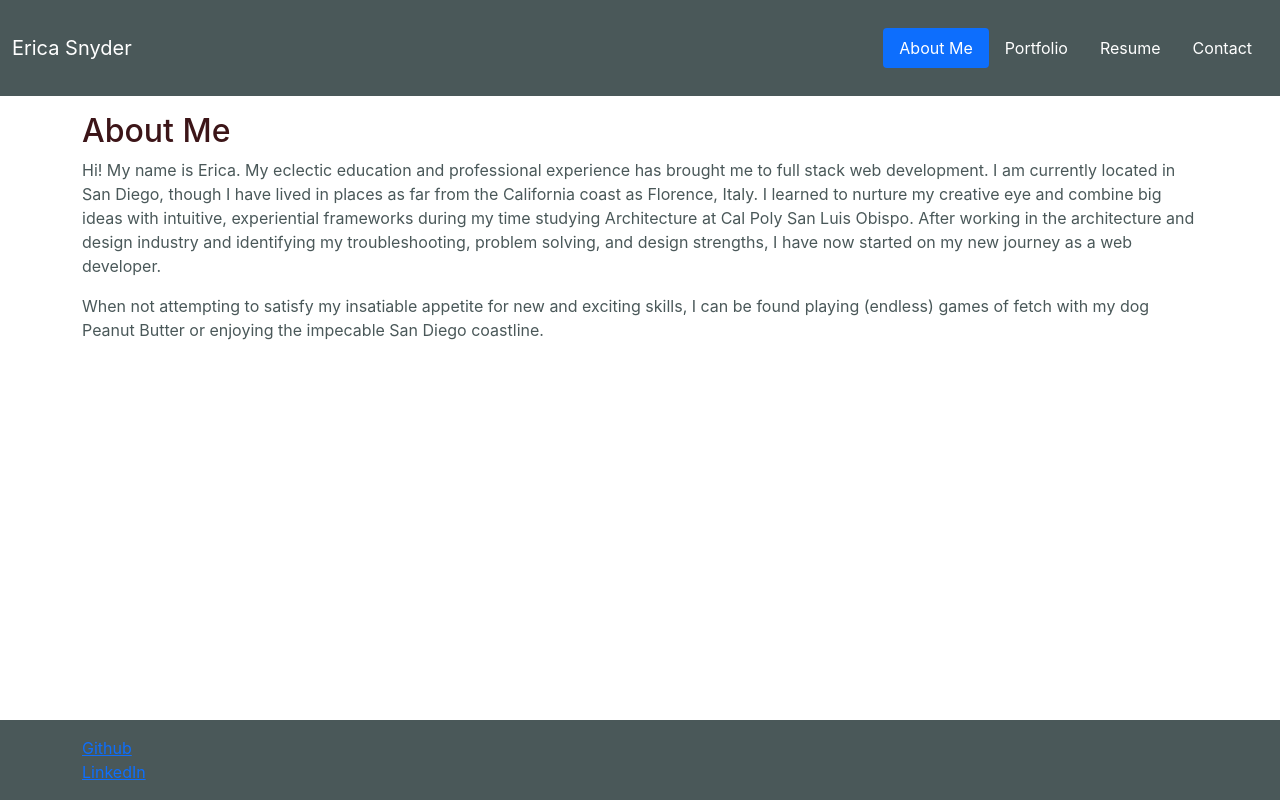
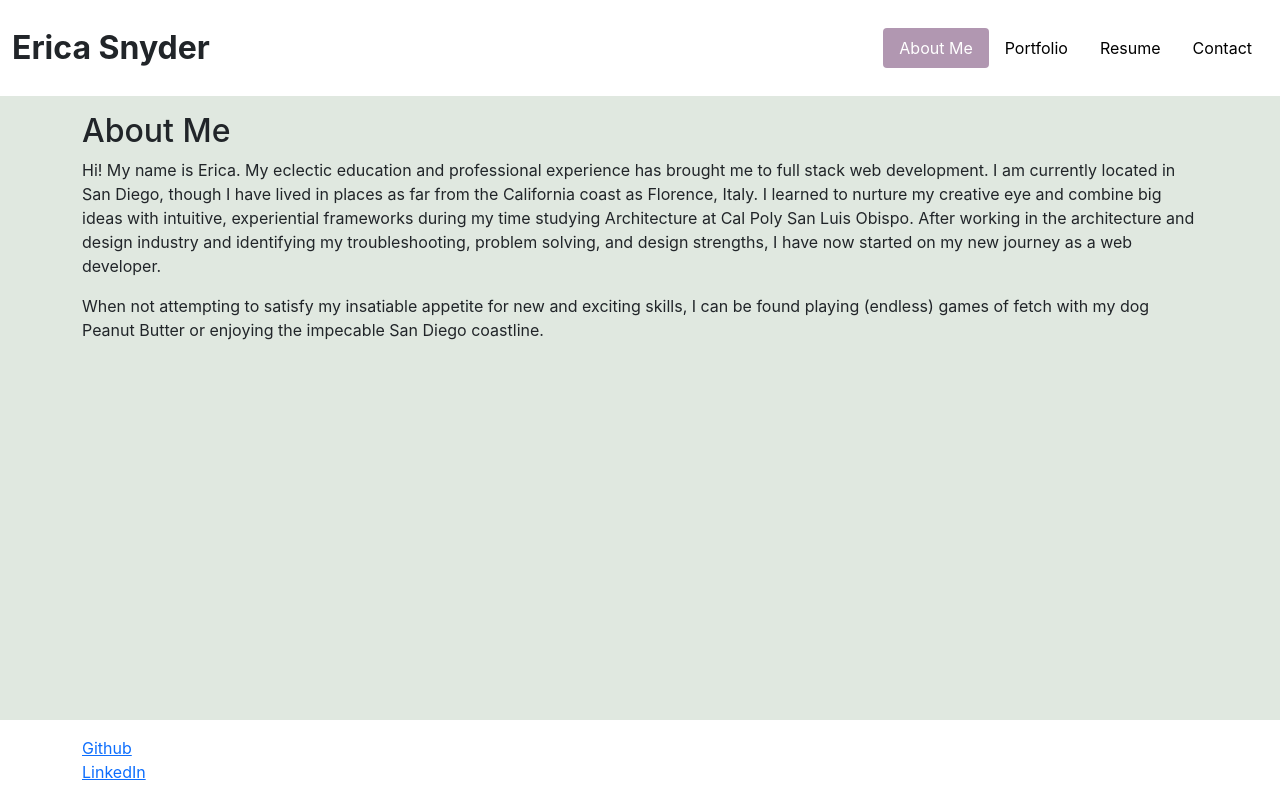
Before and after one commit to ericaleesnyder/react-portfolio, a React (Create React App) app: page / in a window 1280 px wide. Built offline with nearby package versions, Linux system fonts and the light colour scheme.

Commit message:
fixed color scheme, nav bar, and buttons

```diff
--- a/src/components/NavTabs.js
+++ b/src/components/NavTabs.js
@@ -4,14 +4,14 @@ function NavTabs({ currentPage, handlePageChange }) {
   return (
     <nav className="navbar nav-style">
       <div className="container-fluid">
-        <div className="navbar-brand">Erica Snyder</div>
+        <div className="navbar-brand" style={{fontSize: "2rem", fontWeight: "bold"}}>Erica Snyder</div>
         <ul className="nav nav-pills">
           <li className="nav-item">
             <a
               href="#about"
               onClick={() => handlePageChange('About')}
 
-              className={currentPage === 'About' ? 'nav-link active es-active' : 'nav-link es-inactive'}
+              className={currentPage === 'About' ? 'nav-link active' : 'nav-link es-inactive'}
               >
               About Me
             </a>
@@ -21,7 +21,7 @@ function NavTabs({ currentPage, handlePageChange }) {
               href="#portfolio"
               onClick={() => handlePageChange('Portfolio')}
 
-              className={currentPage === 'Portfolio' ? 'nav-link active es-active' : 'nav-link es-inactive'}
+              className={currentPage === 'Portfolio' ? 'nav-link active' : 'nav-link es-inactive'}
               >
               Portfolio
             </a>
@@ -31,7 +31,7 @@ function NavTabs({ currentPage, handlePageChange }) {
               href="#resume"
               onClick={() => handlePageChange('Resume')}
 
-              className={currentPage === 'Resume' ? 'nav-link active es-active' : 'nav-link es-inactive'}
+              className={currentPage === 'Resume' ? 'nav-link active' : 'nav-link es-inactive'}
               >
               Resume
             </a>
@@ -41,7 +41,7 @@ function NavTabs({ currentPage, handlePageChange }) {
               href="#contact"
 
               onClick={() => handlePageChange('Contact')}
-              className={currentPage === 'Contact' ? 'nav-link active es-active' : 'nav-link es-inactive'}
+              className={currentPage === 'Contact' ? 'nav-link active' : 'nav-link es-inactive'}
               >
               Contact
             </a>
--- a/src/index.css
+++ b/src/index.css
@@ -1,13 +1,15 @@
 :root {
-  --sienna: #3C1518;
-  --blood: #69140E;
-  --rust: #A44200;
-  --bronze: #D58936;
-  --feldgrau: #4A5859;
+  --primary: #B197B1;
+  --secondary: #97B197;
+  --tertiary: #E0E8E0;
 }
 
-h2 {
-  color: var(--sienna)
+a img {
+  width: 100%;
+  max-height: 200px;
+  object-fit: cover;
+  object-position: top;
+  transition: all 0.3s ease-in-out;
 }
 
 body {
@@ -17,7 +19,7 @@ body {
     sans-serif;
   -webkit-font-smoothing: antialiased;
   -moz-osx-font-smoothing: grayscale;
-  color: var(--feldgrau);
+  background-color: var(--tertiary);
 }
 
 code {
@@ -25,12 +27,47 @@ code {
     monospace;
 }
 
-a img {
+.btn {
+  background: var(--primary);
+  border-color: var(--primary);
+}
+
+.btn:hover {
+  background-color: var(--secondary);
+  border-color: var(--secondary);
+}
+
+.es-inactive {
+  color: black;
+}
+
+.es-footer {
+  margin-top: 2rem;
+  padding: 1rem;
+  background-color: white;
+  position: fixed;
+  bottom: 0;
+  left: 0;
   width: 100%;
-  max-height: 200px;
-  object-fit: cover;
-  object-position: top;
-  transition: all 0.3s ease-in-out;
+}
+
+.nav-style {
+  background-color: white;
+  height: 6rem;
+  margin: 0 0 1rem 0;
+}
+
+.nav-pills .nav-link:hover {
+  color: var(--primary)
+}
+
+.nav-pills .nav-link.active {
+  background-color: var(--primary)
+}
+
+.nav-pills .nav-link.active:hover {
+  background-color: var(--secondary);
+  color: white;
 }
 
 .txt-white {
@@ -47,31 +84,6 @@ a img {
   border-radius: 2px;
 }
 
-.nav-style {
-  background-color: var(--feldgrau);
-  height: 6rem;
-  margin: 0 0 1rem 0;
-  color: white;
-}
-
-.es-inactive {
-  color: white;
-}
-
-.es-active {
-  background-color: var(--rust);
-}
-
-.es-footer {
-  margin-top: 2rem;
-  padding: 1rem;
-  background-color: var(--feldgrau);
-  position: fixed;
-  bottom: 0;
-  left: 0;
-  width: 100%;
-}
-
 .work {
   margin-bottom: 100px;
 }
```
